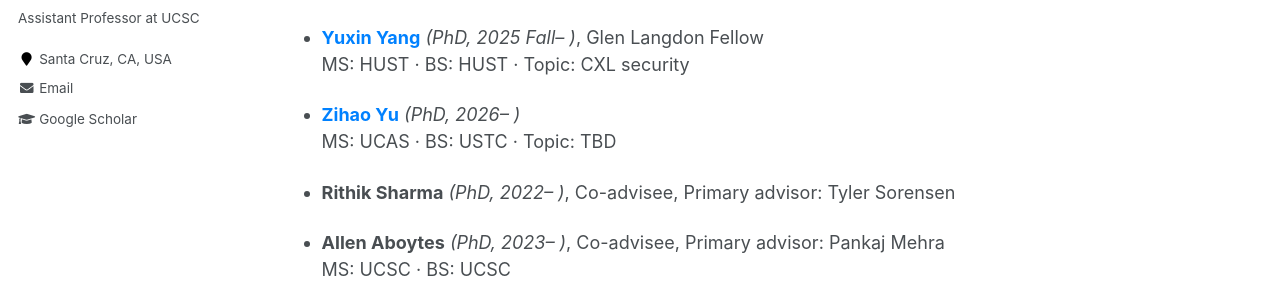
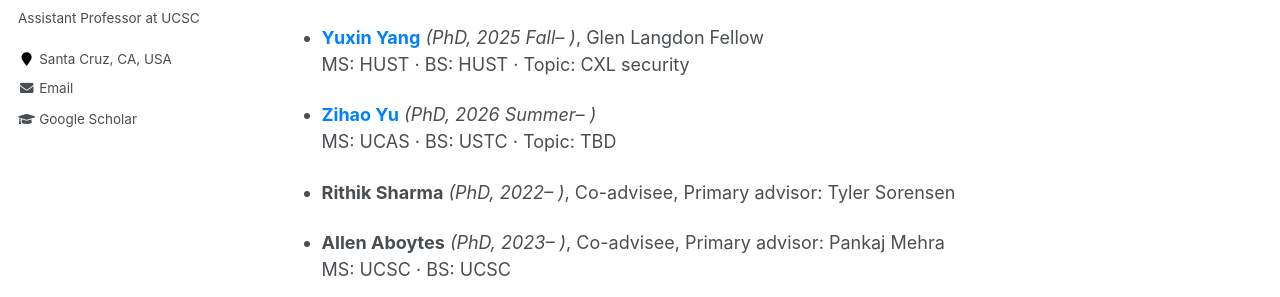
Before and after one commit to yuanchaoxu6/yuanchaoxu6.github.io, a Jekyll site: the page built from _pages/students.md, in a window 1280 px wide and 1190 px high. Shown: the part 367-664 px from the top of the window. Built offline with Jekyll 4.4.1, drawn with Linux system fonts in a browser that asks for light colours.

Commit message:
Update students.md

```diff
--- a/_pages/students.md
+++ b/_pages/students.md
@@ -16,7 +16,7 @@ author_profile: true
 - <a href="https://yux20000304.github.io/" style="color:#0081ff; text-decoration:none;"><strong>Yuxin Yang</strong></a> *(PhD, 2025 Fall– )*, Glen Langdon Fellow
   MS: HUST · BS: HUST · Topic: CXL security
 
-- <a href="https://crescentweiss.github.io/jerryyu7.github.io/" style="color:#0081ff; text-decoration:none;"><strong>Zihao Yu</strong></a> *(PhD, 2026– )*
+- <a href="https://crescentweiss.github.io/jerryyu7.github.io/" style="color:#0081ff; text-decoration:none;"><strong>Zihao Yu</strong></a> *(PhD, 2026 Summer– )*
   MS: UCAS · BS: USTC · Topic: TBD
 
 - **Rithik Sharma** *(PhD, 2022– )*, Co-advisee, Primary advisor: Tyler Sorensen
```
